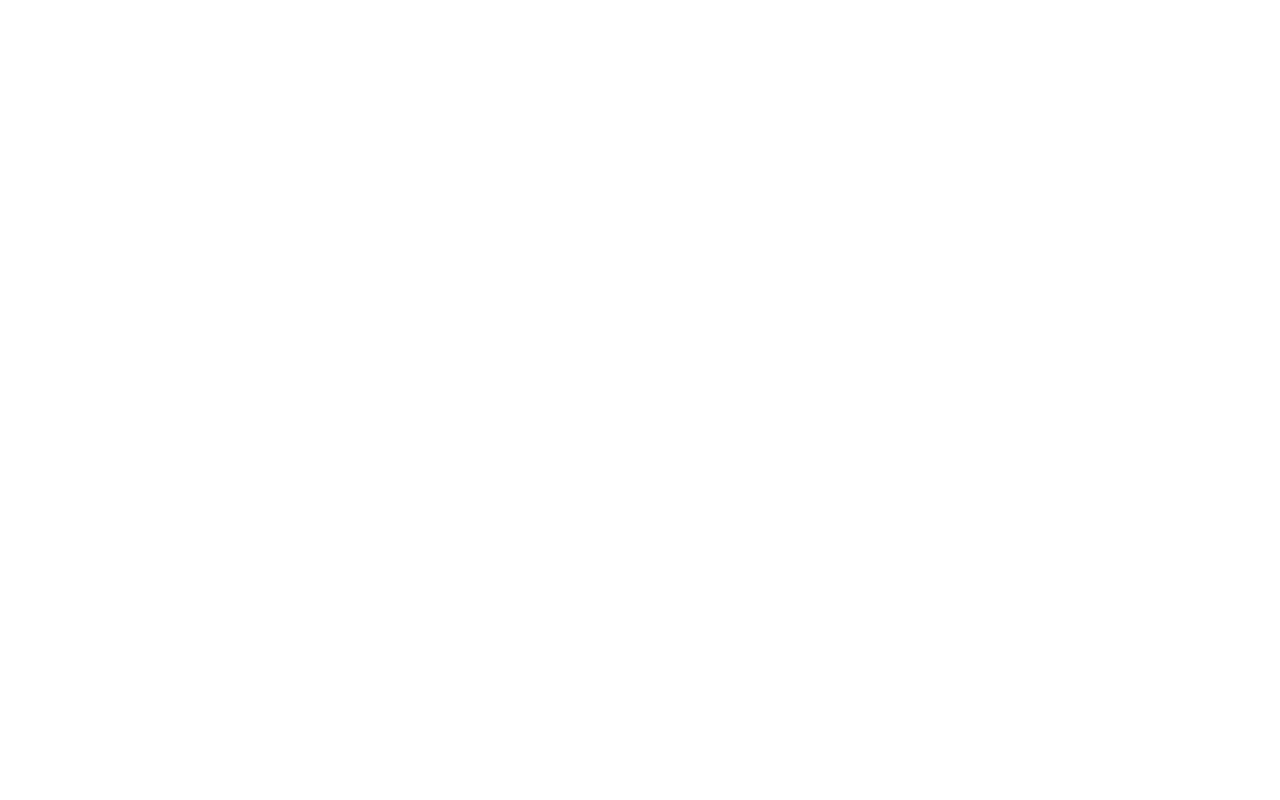
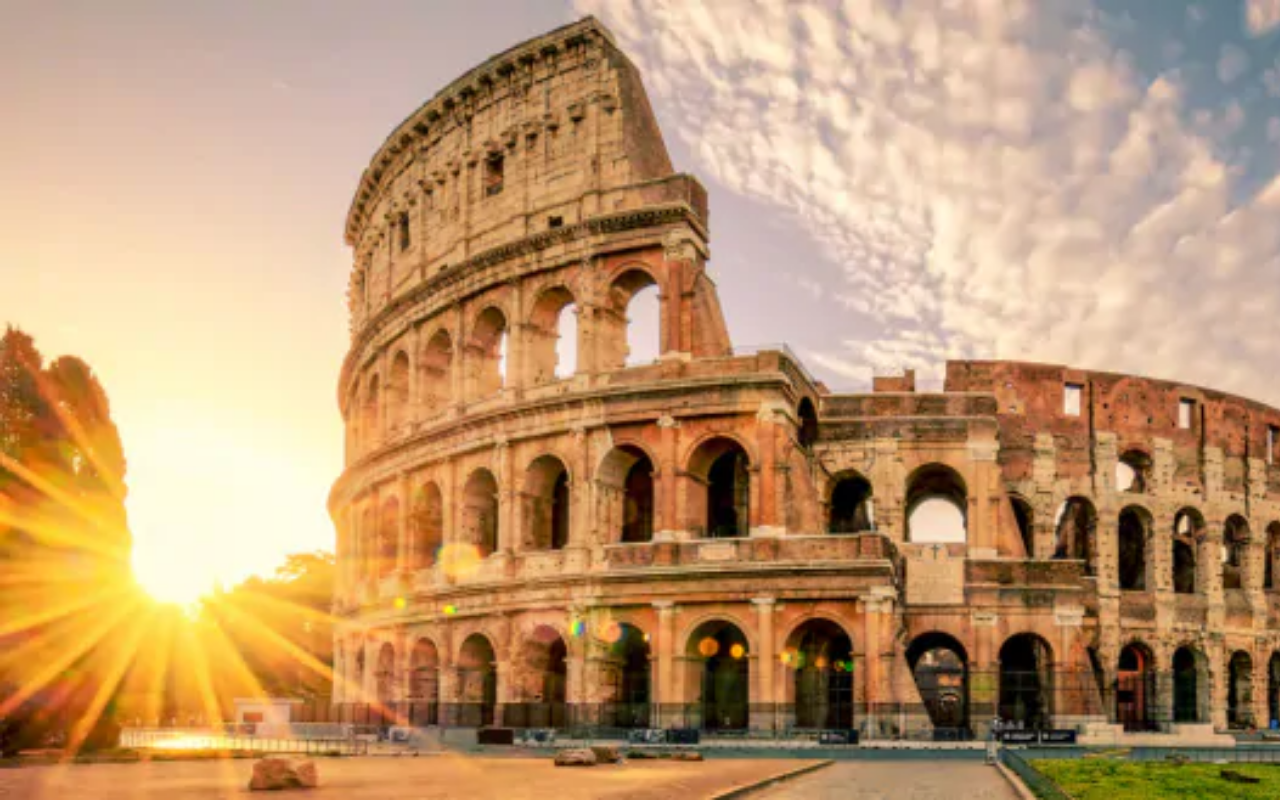
Before and after one commit to Adriano-Defilippis/htmlcss-airbnb, a plain HTML site: page index.html in a window 1280 px wide. Drawn offline with Linux system fonts and the light colour scheme.

Commit message:
Aggiunta Sfondo img e Container viewPort

```diff
--- a/css/master.css
+++ b/css/master.css
@@ -3,3 +3,12 @@
   margin: 0;
   padding: 0;
 }
+
+/* Assegno il Css per adeguare il Blocco alla viewPort. e img */
+.container{
+  width: 100vw;
+  height: 100vh;
+  background-image: url("roma.jpg");
+  background-size: cover;
+
+}
--- a/index.html
+++ b/index.html
@@ -7,5 +7,10 @@
   </head>
   <body>
 
+    <!-- Creo il Blocco contenitore con viewPort in css -->
+    <div class="container">
+
+    </div>
+
   </body>
 </html>
```
Also changed, not shown: css/roma.jpg (added).
